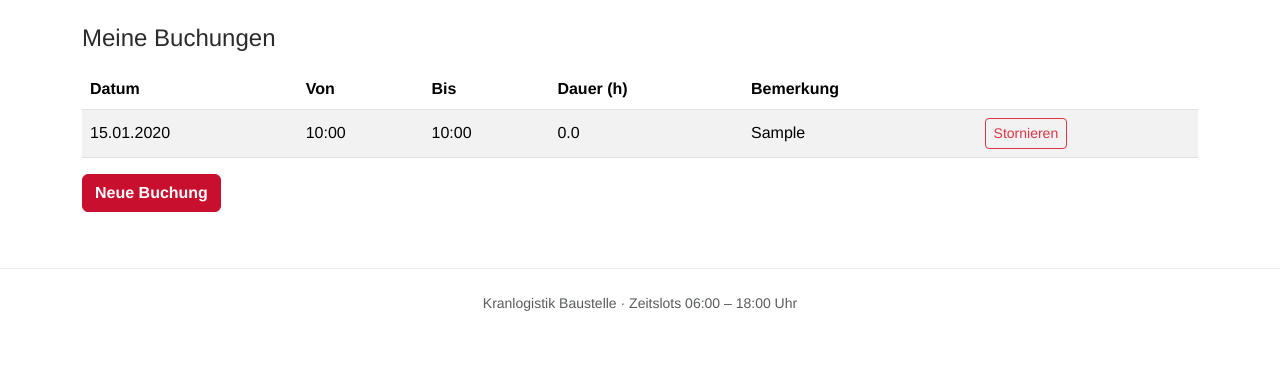
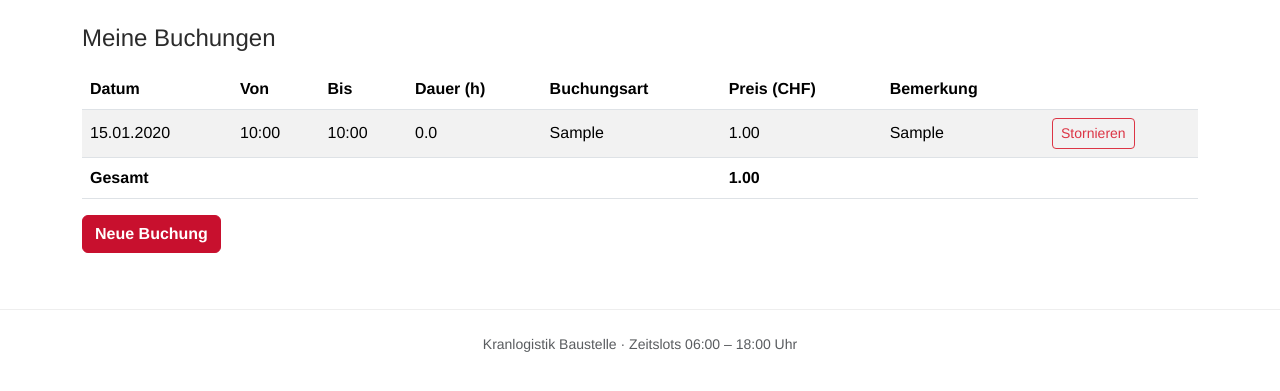
Before and after one commit to Jamas1414/kranlogistik, a Flask app: page /meine-buchungen in a window 1280 px wide. Shown: the part 59-450 px from the top of the page. Run offline with Flask 3, Linux system fonts and the light colour scheme; a user stored in the database is signed in; tables that the repository leaves empty hold one stand-in row (values such as "Sample post").

Commit message:
Update meine_buchungen.html

```diff
--- a/templates/meine_buchungen.html
+++ b/templates/meine_buchungen.html
@@ -12,6 +12,8 @@
             <th>Von</th>
             <th>Bis</th>
             <th>Dauer (h)</th>
+            <th>Buchungsart</th>
+            <th>Preis (CHF)</th>
             <th>Bemerkung</th>
             <th></th>
         </tr>
@@ -23,6 +25,8 @@
             <td>{{ b.start_zeit.strftime('%H:%M') }}</td>
             <td>{{ b.end_zeit.strftime('%H:%M') }}</td>
             <td>{{ b.dauer_stunden }}</td>
+            <td>{{ buchungsarten[b.buchungsart].label if b.buchungsart in buchungsarten else b.buchungsart }}</td>
+            <td>{{ '%.2f'|format(b.preis) }}</td>
             <td>{{ b.bemerkung or '' }}</td>
             <td>
                 <form method="POST" action="{{ url_for('buchung_loeschen', booking_id=b.id) }}" onsubmit="return confirm('Buchung wirklich stornieren?');">
@@ -32,6 +36,13 @@
         </tr>
         {% endfor %}
     </tbody>
+    <tfoot>
+        <tr class="fw-bold">
+            <td colspan="5">Gesamt</td>
+            <td>{{ '%.2f'|format(buchungen | sum(attribute='preis')) }}</td>
+            <td colspan="2"></td>
+        </tr>
+    </tfoot>
 </table>
 </div>
 {% else %}
```
